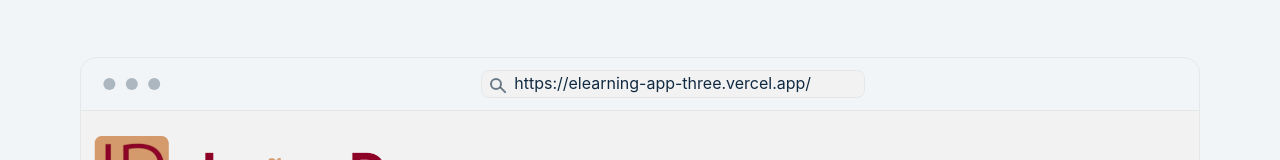
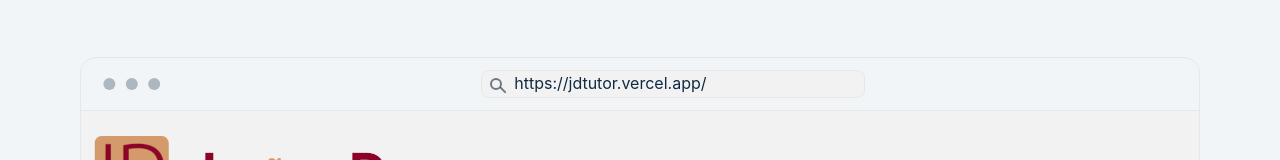
Before and after one commit to jopbdavid/portefolio_2.0, a React (Create React App) app: page /projects in a window 1280 px wide. Shown: the part 321-481 px from the top of the page. Built offline with nearby package versions, Linux system fonts and the light colour scheme.

Commit message:
update data

```diff
--- a/src/data.js
+++ b/src/data.js
@@ -68,7 +68,7 @@ export const social = [
   },
   {
     id: 3,
-    url: "https://www.linkedin.com/in/jo%C3%A3o-david-888391144/",
+    url: "https://www.linkedin.com/in/joao-david-888391144/",
     icon: <FaLinkedin size={30} />,
   },
   {
@@ -161,7 +161,7 @@ export const projects = [
     name: "Tutor Page",
     description: "Landing Page created for my tutoring service",
     img: tutor,
-    url: "https://elearning-app-three.vercel.app/",
+    url: "https://jdtutor.vercel.app/",
     skills: [<SiJavascript />, <FaReact />, <SiTailwindcss />, <SiNextdotjs />],
   },
   {
```
